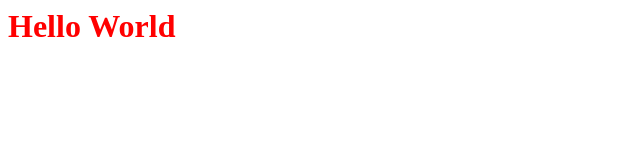
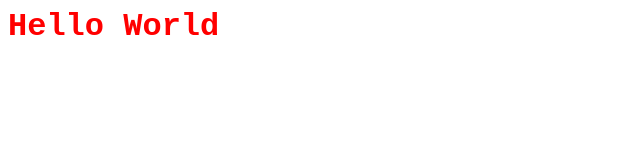
Before and after one commit to sophiemgraci/my-first-website, a plain HTML site: page index.html in a window 1280 px wide. Shown: the whole page, without its empty margins (0-640 px from the left). Drawn offline with Linux system fonts and the light colour scheme.

Commit message:
second attempt at font family change
self explanatory

```diff
--- a/css/styles.css
+++ b/css/styles.css
@@ -2,5 +2,5 @@
 h1 {
 
   color: red;
-  font-family: "Courier New" Courier monospace;
+  font-family: "Courier New", Courier, monospace;
 }
```
